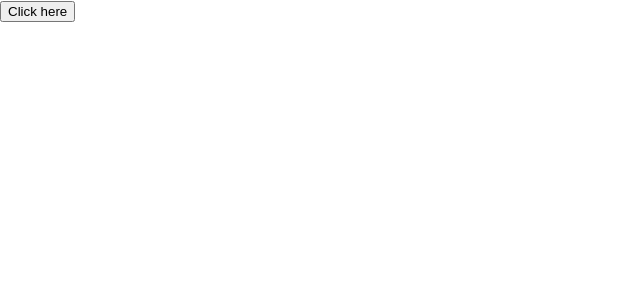
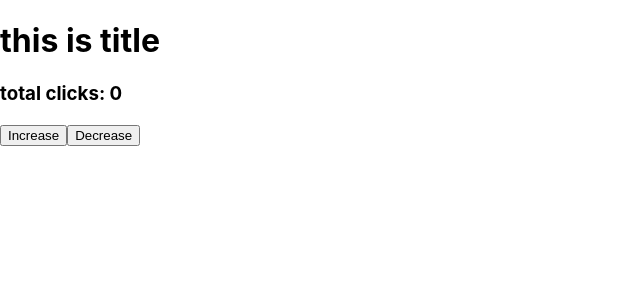
Before and after one commit to Chriso004/React-Typescript, a React (Create React App) app: page / in a window 1280 px wide. Shown: the top 300 px of the page, without its empty margins (0-640 px from the left). Built offline with nearby package versions, Linux system fonts and the light colour scheme.

Commit message:
state practice

```diff
--- a/src/App.tsx
+++ b/src/App.tsx
@@ -1,15 +1,18 @@
-interface AppProps {
-  header: string;
-  extra?: string;
-}
+import { useState } from 'react';
 
-const App = ( { header, extra= "default" }: AppProps ) => {
+const App = () => {
+  const [count, setCount] = useState<number>(0);
+  const title = <h1 id='title'>this is title</h1>
+  const IncreaseCount = () => setCount(count + 1);
+  const DecreaseCount = () => setCount(count - 1);
   return (
     <>
-      <h1>{header}</h1>
-      {extra && <p>{extra}</p>}
+    { title }
+    < h3 > total clicks: { count }</h3>
+      <button id='increaseButton' onMouseDown={IncreaseCount}>Increase </button>
+      <button id='decreaseButton' onMouseDown={DecreaseCount}>Decrease</button>
     </>
-  );
+  )
 }
 
 export default App;
--- a/src/index.tsx
+++ b/src/index.tsx
@@ -2,11 +2,11 @@ import React from 'react';
 import ReactDOM from 'react-dom';
 import './index.css';
 import reportWebVitals from './reportWebVitals';
-import StatePractice from "./StatePractice";
+import App from "./App";
 
 ReactDOM.render(
   <React.StrictMode>
-    <StatePractice />
+    <App />
   </React.StrictMode>,
   document.getElementById('root')
 );
```
